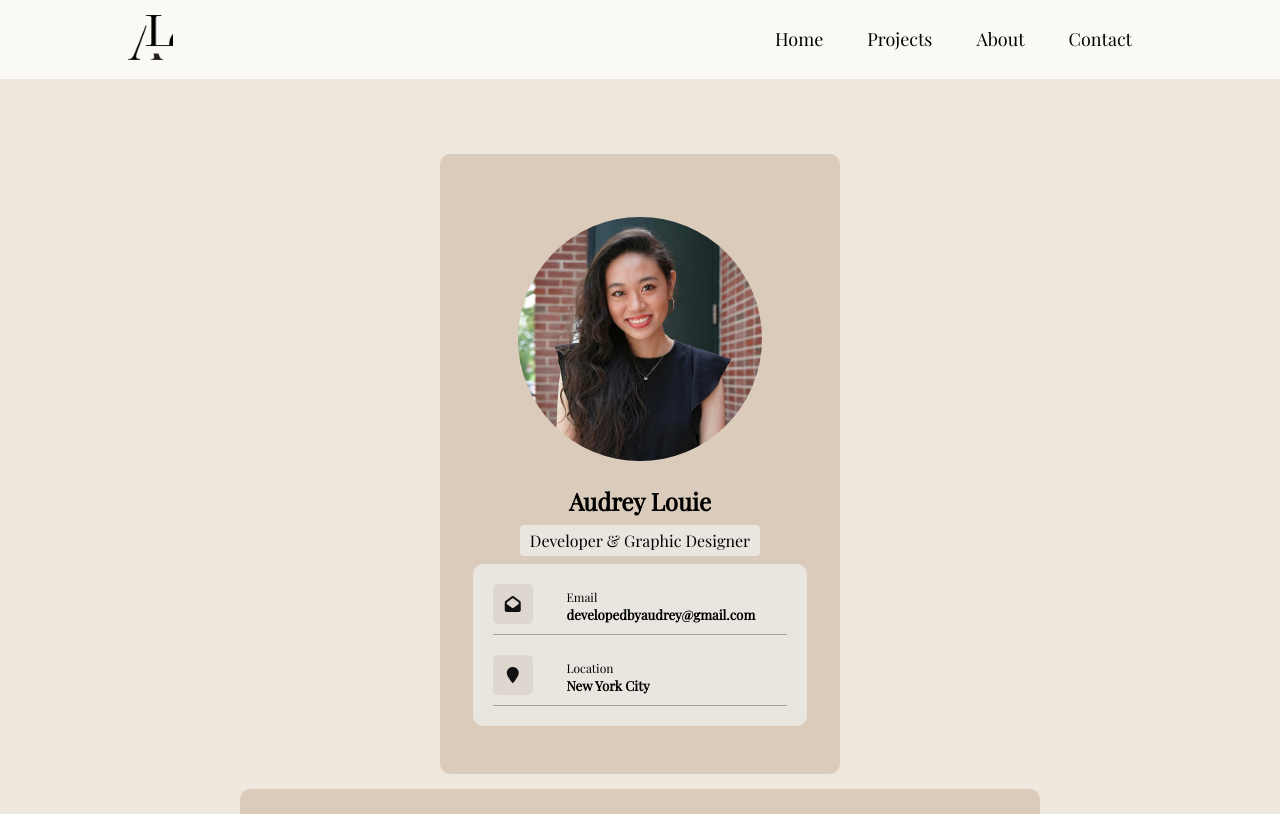
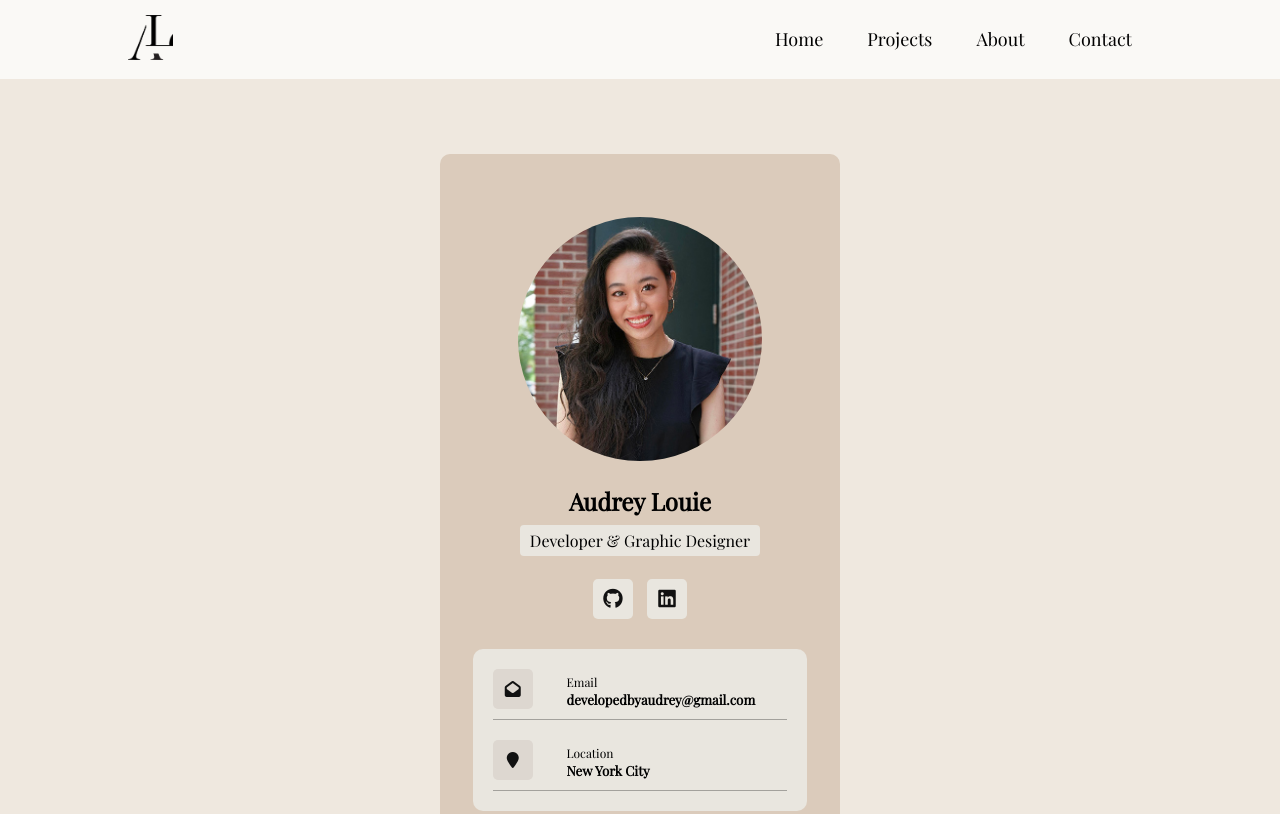
Before and after one commit to audreylouie/developedbyaudrey, a plain HTML site: page about.html in a window 1280 px wide. Shown: the top 814 px of the page. Drawn offline with nearby package versions, Linux system fonts and the light colour scheme.

Commit message:
Add files via upload

```diff
--- a/about.html
+++ b/about.html
@@ -45,6 +45,10 @@
                     <div class="intro">
                         <h2>Audrey Louie</h2>
                         <h4>Developer & Graphic Designer</h4>
+                        <div class="social">
+                            <a href="https://github.com/audreylouie"><i class="fab fa-github"></i></a>
+                            <a href="https://www.linkedin.com/in/audreylouie/"><i class="fab fa-linkedin"></i></a>
+                        </div>
                     </div>
 
                     <div class="contact-info">
@@ -90,7 +94,7 @@
                     <div class="desc">
                         <h3>UI/UX Design</h3>
                         <br>
-                        <p>Over 2 years of experience in UI/UX design using programs such as Adobe XD and Sketch. I create layouts for mobile apps by designing wireframes and prototypes to demonstrate user experience on the interface.</p>
+                        <p>Over 2 years of experience in UX/UI design using programs such as Adobe XD and Sketch. I create layouts for mobile apps by designing wireframes and prototypes to demonstrate user experience on the interface.</p>
                     </div>
                 </div>
 
--- a/style-me.css
+++ b/style-me.css
@@ -262,6 +262,23 @@ header{
     margin: 8px;
 }
 
+.profile-details .intro .social{
+    margin-top: 10px;
+    margin-bottom: 25px;
+}
+
+.profile-details .intro .social i{
+    font-size: 20px;
+    color: #111;
+    background-color:#e9e6df;
+    margin: 5px;
+    height: 40px;
+    width: 40px;
+    line-height: 40px;
+    border-radius: 5px;
+    text-align: center;
+}
+
 .profile-details .contact-info{
     background-color:#e9e6df;
     padding: 20px;
```
Also changed, not shown: digitaldesigns.html (+2 -3 lines), index.html (+2 -2 lines), style.css (+12 -1 lines).
